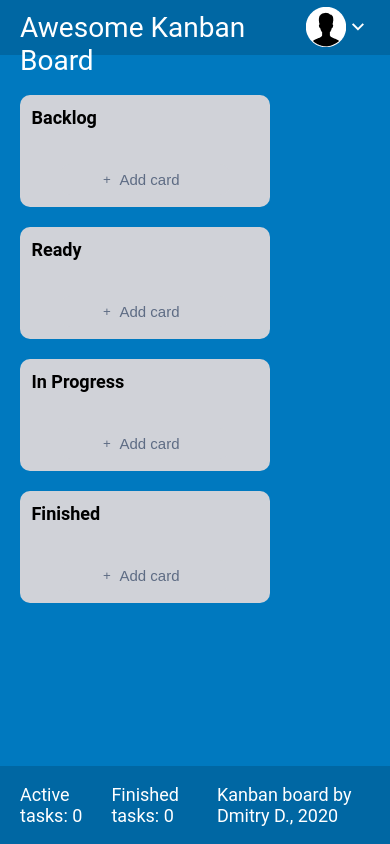
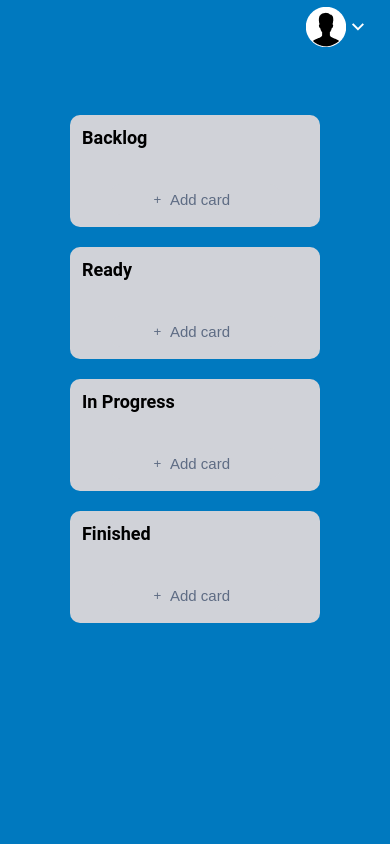
Before and after one commit to ascent2009/kanban, a React (Create React App) app: page / in a window 390 px wide. Built offline with nearby package versions, Linux system fonts and the light colour scheme; the HTML template or start-up script is replaced by a standard one.

Commit message:
feat: add mobile version

```diff
--- a/src/App.css
+++ b/src/App.css
@@ -6,7 +6,9 @@
 .App {
   /* text-align: center; */
   margin: 0;
-  background-color: #0079BF;
+  /* background-color: #0079BF; */
+
+
   height: 100vh;
   display: flex;
   flex-direction: column;
@@ -52,11 +54,12 @@
   pointer-events: none;
 } */
 
-@media (prefers-reduced-motion: no-preference) {
+/* @media (prefers-reduced-motion: no-preference) {
   .App-logo {
     animation: App-logo-spin infinite 20s linear;
   }
-}
+
+} */
 
 /* .App-header {
   background-color: #282c34;
@@ -68,6 +71,13 @@
   font-size: calc(10px + 2vmin);
   color: white;
 } */
+
+@media screen and (max-width: 1000px) {
+  .header {
+    justify-content: flex-end;
+    background-color: #0079BF;
+  }
+}
 
 /* .App-link {
   color: #61dafb;
--- a/src/Components/Header/Header.css
+++ b/src/Components/Header/Header.css
@@ -88,3 +88,9 @@ z-index: 2; */
     /* font-weight: bold; */
     background-color: rgb(175, 205, 223);
 }
+
+@media screen and (max-width: 1000px) {
+    h1 {
+        display: none;
+    }
+}
--- a/src/Components/Main/Backlog/Backlog.css
+++ b/src/Components/Main/Backlog/Backlog.css
@@ -78,3 +78,12 @@
   justify-content: center;
   margin: 12px;
 }
+
+@media screen and (max-width: 1000px) {
+  .backlogStyle {
+    width: 20%;
+    margin-top: 20px;
+    margin-left: auto;
+    margin-right: auto;
+  }
+}
--- a/src/Components/Main/Footer/Footer.css
+++ b/src/Components/Main/Footer/Footer.css
@@ -23,6 +23,15 @@
     margin-left: 20px;
 }
 
+
+
+
 .copyright {
     margin-right: 20px;
 }
+
+@media screen and (max-width: 1000px) {
+    .footerStyle {
+        display: none;
+    }
+}
--- a/src/Components/Main/Main.css
+++ b/src/Components/Main/Main.css
@@ -8,3 +8,10 @@
   font-style: normal;
   font-weight: normal;
 }
+
+@media screen and (max-width: 1000px) {
+  .tasksBoard {
+    flex-direction: column;
+
+  }
+}
--- a/src/Components/Main/Main.jsx
+++ b/src/Components/Main/Main.jsx
@@ -11,6 +11,7 @@ import "./Main.css";
 class Main extends React.Component {
   constructor(props) {
     super(props);
+
     this.state = {
       tasks: 0,
       finishedTasks: 0,
@@ -35,17 +36,23 @@ class Main extends React.Component {
   // };
 
   activeCounter = (value) => {
-    this.setState({ tasks: value });
+    this.setState({
+      tasks: value,
+    });
     console.log("активные задачи Main Active: ", value);
   };
 
   minusActiveCounter = (value) => {
-    this.setState({ tasks: value });
+    this.setState({
+      tasks: value,
+    });
     console.log("активные задачи уменьшение Main Active: ", value);
   };
 
   finishedCounter = (value) => {
-    this.setState({ finishedTasks: value });
+    this.setState({
+      finishedTasks: value,
+    });
     console.log("активные задачи Main Finished: ", value);
   };
 
@@ -56,16 +63,17 @@ class Main extends React.Component {
     // };
     return (
       <>
+        {" "}
         {/* <div className="tasksBoard"> */}
         <div>
+          {" "}
           {/* <p>State: {this.state.taskList}</p> */}
           <Backlog
             active={this.activeCounter}
             minusActive={this.minusActiveCounter}
             finished={this.finishedCounter}
-          />
-        </div>
-
+          />{" "}
+        </div>{" "}
         {/* <Ready
           // tasks={this.state.taskList}
           // buttonInit={this.state.buttonInit}
@@ -84,7 +92,7 @@ class Main extends React.Component {
         <Footer
           activeTasks={this.state.tasks}
           finishedTasks={this.state.finishedTasks}
-        />
+        />{" "}
       </>
     );
   }
--- a/src/Components/Main/Ready/Ready.css
+++ b/src/Components/Main/Ready/Ready.css
@@ -64,3 +64,11 @@
 .backlogBtn:disabled {
   background-color: rgb(208, 210, 216);
 }
+
+@media screen and (max-width: 1000px) {
+  .style {
+    width: 20%;
+    margin-left: auto;
+    margin-right: auto;
+  }
+}
--- a/src/index.css
+++ b/src/index.css
@@ -5,6 +5,8 @@ body {
     sans-serif;
   -webkit-font-smoothing: antialiased;
   -moz-osx-font-smoothing: grayscale;
+  background-color: #0079BF;
+  background-size: cover;
 }
 
 code {
```
